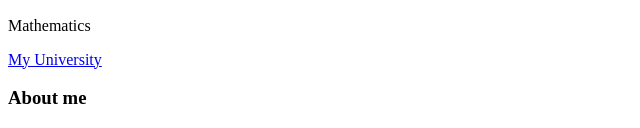
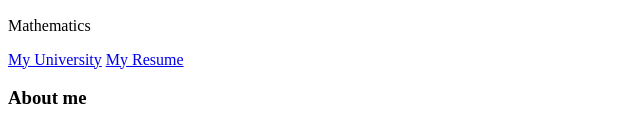
Before and after one commit to rodriguez143772/About-Me, a plain HTML site: page index.html in a window 1280 px wide. Shown: the part 195-323 px from the top of the page, without its empty margins (0-640 px from the left). Drawn offline with Linux system fonts and the light colour scheme.

Commit message:
Update index.html

```diff
--- a/index.html
+++ b/index.html
@@ -23,6 +23,7 @@
   </p>
 
   <a href=myUniversity.html>My University</a>
+  <a href=updatedresume2024.html>My Resume</a>
 
   <h3>
     About me
```
